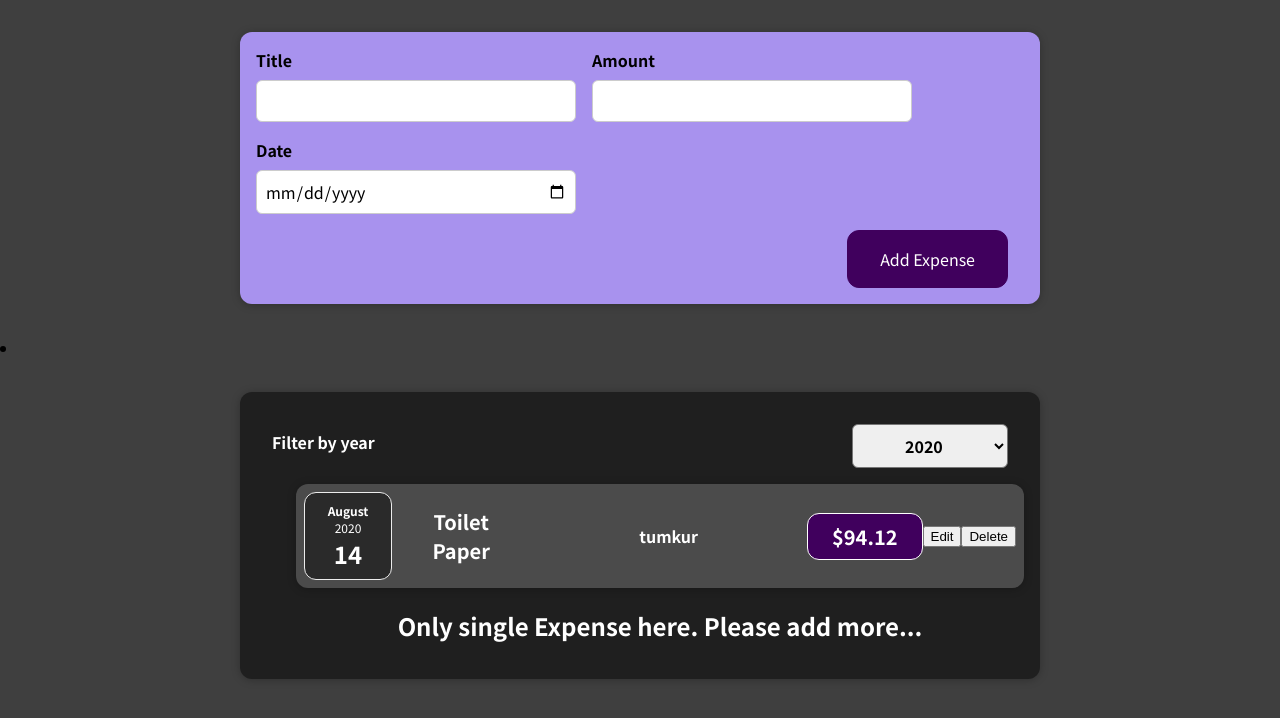
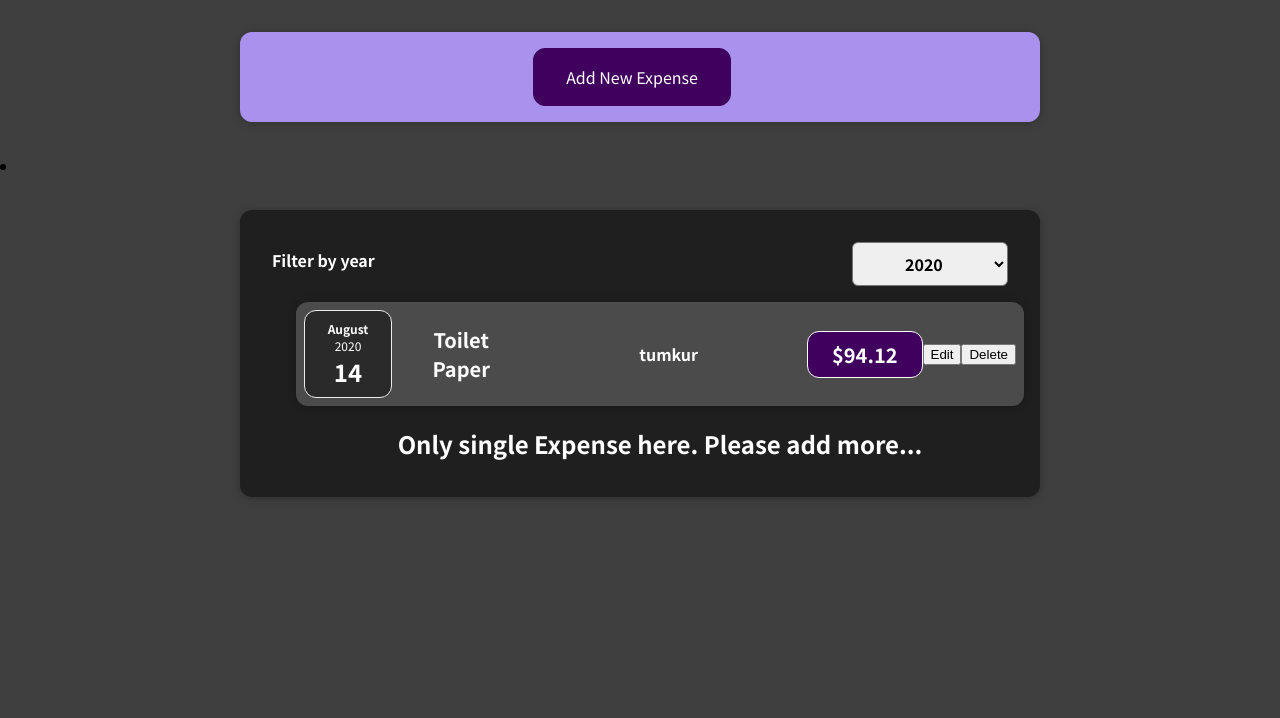
Before and after one commit to Fardeen2001/expense-tracker-in-react, a React (Create React App) app: page / in a window 1280 px wide. Shown: the top 718 px of the page. Built offline with nearby package versions, Linux system fonts and the light colour scheme.

Commit message:
Add expense conditional rendering added

```diff
--- a/src/components/form/ExpenseForm.js
+++ b/src/components/form/ExpenseForm.js
@@ -77,6 +77,9 @@ function ExpenseForm(props) {
         </div>
       </div>
       <div className="new-expense__actions">
+        <button type="button" onClick={props.onCancle}>
+          Cancle
+        </button>
         <button type="submit">Add Expense</button>
       </div>
     </form>
--- a/src/components/form/NewExpense.js
+++ b/src/components/form/NewExpense.js
@@ -1,4 +1,4 @@
-import React from "react";
+import React, { useState } from "react";
 
 import ExpenseForm from "./ExpenseForm";
 import "./NewExpense.css";
@@ -10,11 +10,32 @@ const NewExpense = (props) => {
       id: Math.random().toString(),
     };
     props.onAddExpense(expenseData);
+    setIsEditing(false);
+  };
+
+  const [isEditing, setIsEditing] = useState(false);
+
+  const isEditingHandler = () => {
+    setIsEditing(true);
+  };
+
+  const cancleHandler = () => {
+    setIsEditing(false);
   };
 
   return (
     <div className="new-expense">
-      <ExpenseForm onSubmitExpenseData={submitDataHandler} />
+      {!isEditing && (
+        <button type="submit" onClick={isEditingHandler}>
+          Add New Expense
+        </button>
+      )}
+      {isEditing && (
+        <ExpenseForm
+          onSubmitExpenseData={submitDataHandler}
+          onCancle={cancleHandler}
+        />
+      )}
     </div>
   );
 };
```
